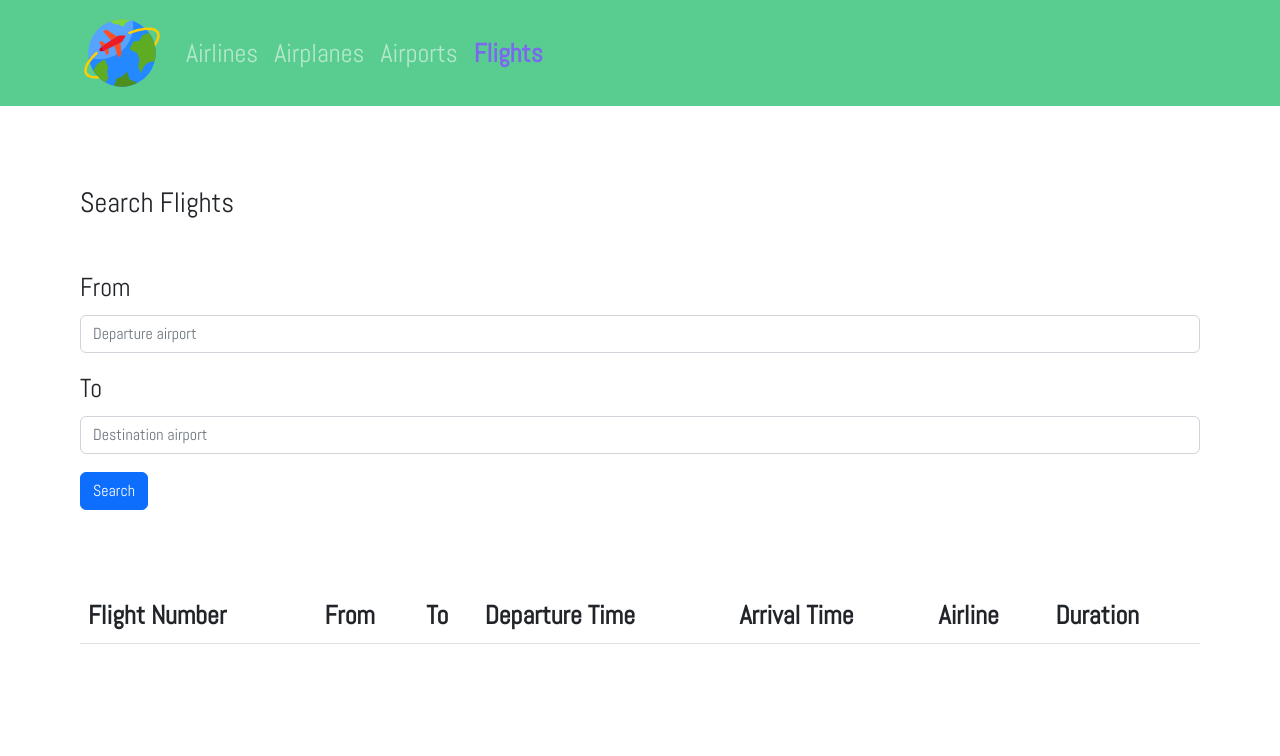
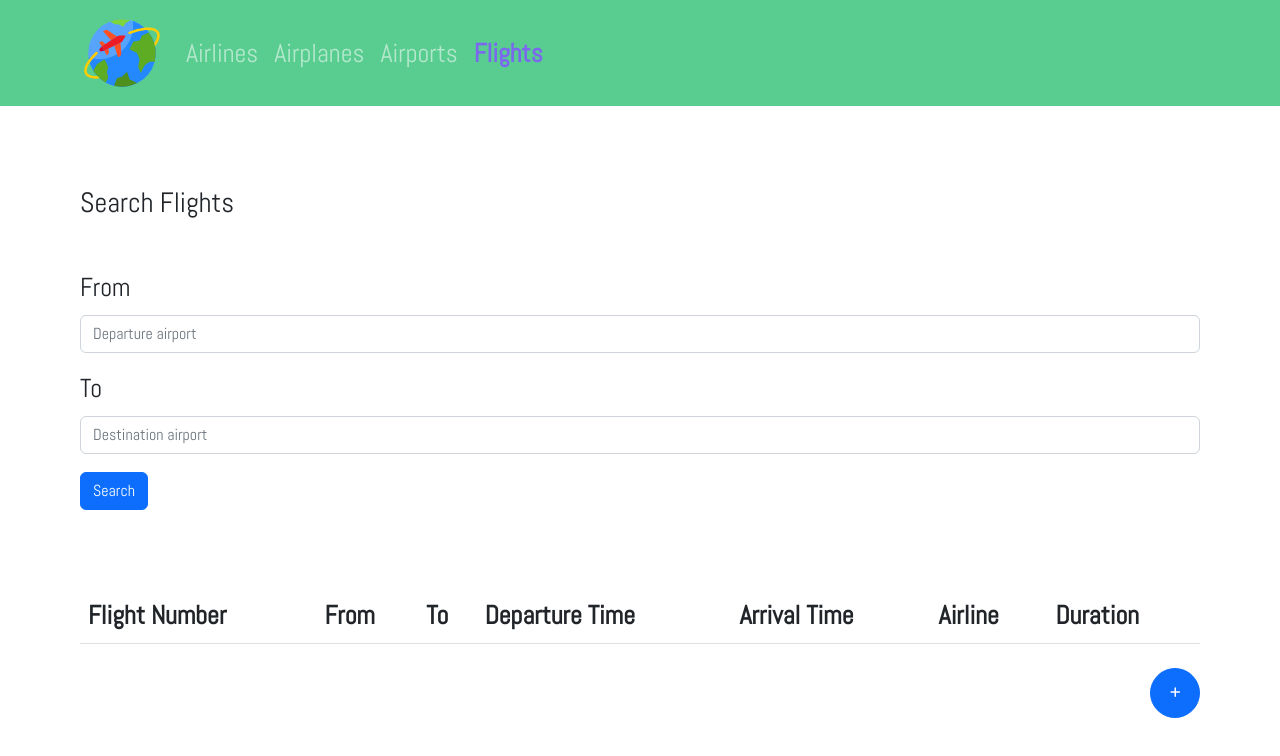
Before and after one commit to RaulPalade/aviation-frontend, a React (Create React App) app: page /flights in a window 1280 px wide. Shown: the top 756 px of the page. Built offline with nearby package versions, Linux system fonts and the light colour scheme.

Commit message:
Add element button for each page

```diff
--- a/package.json
+++ b/package.json
@@ -3,10 +3,15 @@
   "version": "0.1.0",
   "private": true,
   "dependencies": {
+    "@fortawesome/fontawesome-svg-core": "^6.2.1",
+    "@fortawesome/free-regular-svg-icons": "^6.2.1",
+    "@fortawesome/free-solid-svg-icons": "^6.2.1",
+    "@fortawesome/react-fontawesome": "^0.2.0",
     "@testing-library/jest-dom": "^5.16.5",
     "@testing-library/react": "^13.4.0",
     "@testing-library/user-event": "^13.5.0",
     "axios": "^1.1.3",
+    "babel-plugin-macros": "^3.1.0",
     "bootstrap": "^5.2.2",
     "particles.js": "^2.0.0",
     "react": "^18.2.0",
--- a/src/App.js
+++ b/src/App.js
@@ -5,6 +5,12 @@ import Airplanes from "./pages/Airplanes";
 import Airports from "./pages/Airports";
 import Flights from "./pages/Flights";
 import NavbarApp from "./components/NavbarApp";
+
+import AddAirline from "./pages/AddAirline";
+import AddAirplane from "./pages/AddAirplane";
+import AddAirport from "./pages/AddAirport";
+import AddFlight from "./pages/AddFlight";
+
 import { ToastContainer } from "react-toastify";
 import "react-toastify/dist/ReactToastify.css";
 import "bootstrap/dist/css/bootstrap.min.css";
@@ -20,6 +26,10 @@ function App() {
           <Route path="/airplanes" element={<Airplanes />} />
           <Route path="/airports" element={<Airports />} />
           <Route path="/flights" element={<Flights />} />
+          <Route path="/addAirline" element={<AddAirline />} />
+          <Route path="/addAirplane" element={<AddAirplane />} />
+          <Route path="/addAirport" element={<AddAirport />} />
+          <Route path="/addFlight" element={<AddFlight />} />
         </Routes>
       </Router>
       <ToastContainer autoClose={3000} />
--- a/src/index.css
+++ b/src/index.css
@@ -67,3 +67,12 @@ body {
 .pageContainer {
   margin: 5rem;
 }
+
+.btn-circle.btn-xl {
+  width: 50px;
+  height: 50px;
+  padding: 10px 16px;
+  border-radius: 35px;
+  font-size: 12px;
+  text-align: center;
+}
--- /dev/null
+++ b/src/pages/AddAirline.jsx
@@ -0,0 +1,5 @@
+function AddAirline() {
+  return <div>AddAirline</div>;
+}
+
+export default AddAirline;
--- /dev/null
+++ b/src/pages/AddAirplane.jsx
@@ -0,0 +1,5 @@
+function AddAirplane() {
+  return <div>AddAirplane</div>;
+}
+
+export default AddAirplane;
--- /dev/null
+++ b/src/pages/AddAirport.jsx
@@ -0,0 +1,5 @@
+function AddAirport() {
+  return <div>AddAirport</div>;
+}
+
+export default AddAirport;
--- /dev/null
+++ b/src/pages/AddFlight.jsx
@@ -0,0 +1,5 @@
+function AddFlight() {
+  return <div>AddFlight</div>;
+}
+
+export default AddFlight;
--- a/src/pages/Airlines.jsx
+++ b/src/pages/Airlines.jsx
@@ -1,12 +1,18 @@
 import { useEffect, useState } from "react";
+import { useNavigate } from "react-router-dom";
 import axios from "axios";
 import { toast } from "react-toastify";
 import Table from "react-bootstrap/Table";
 import Spinner from "../components/Spinner";
+import Button from "react-bootstrap/Button";
+import { FontAwesomeIcon } from "@fortawesome/react-fontawesome";
+import { faPlus } from "@fortawesome/free-solid-svg-icons";
 
 function Airlines() {
   const [airlines, setAirlines] = useState(null);
   const [loading, setLoading] = useState(true);
+
+  const navigate = useNavigate();
 
   useEffect(() => {
     const getAirlines = async () => {
@@ -29,6 +35,7 @@ function Airlines() {
   }
 
   return (
+    <main>
       <div className="pageContainer">
         <br />
         <Table striped>
@@ -57,7 +64,14 @@ function Airlines() {
             })}
           </tbody>
         </Table>
+        <Button
+          variant="primary"
+          className="btn-circle btn-xl float-end mt-2"
+          onClick={() => navigate("/addAirline")}>
+          <FontAwesomeIcon icon={faPlus} />
+        </Button>
       </div>
+    </main>
   );
 }
 
--- a/src/pages/Airplanes.jsx
+++ b/src/pages/Airplanes.jsx
@@ -1,15 +1,21 @@
 import { useEffect, useState } from "react";
+import { useNavigate } from "react-router-dom";
 import axios from "axios";
 import { toast } from "react-toastify";
 import Spinner from "../components/Spinner";
 import Table from "react-bootstrap/Table";
 import Tab from "react-bootstrap/Tab";
 import Tabs from "react-bootstrap/Tabs";
+import Button from "react-bootstrap/Button";
+import { FontAwesomeIcon } from "@fortawesome/react-fontawesome";
+import { faPlus } from "@fortawesome/free-solid-svg-icons";
 
 function Airplanes() {
   const [airplanes, setAirplanes] = useState(null);
   const [constructors, setConstructors] = useState(null);
   const [loading, setLoading] = useState(true);
+
+  const navigate = useNavigate();
 
   useEffect(() => {
     const getAirplanes = async () => {
@@ -71,6 +77,12 @@ function Airplanes() {
           );
         })}
       </Tabs>
+      <Button
+        variant="primary"
+        className="btn-circle btn-xl float-end mt-2"
+        onClick={() => navigate("/addAirplane")}>
+        <FontAwesomeIcon icon={faPlus} />
+      </Button>
     </div>
   );
 }
--- a/src/pages/Airports.jsx
+++ b/src/pages/Airports.jsx
@@ -1,9 +1,13 @@
 import { useEffect, useState } from "react";
+import { useNavigate } from "react-router-dom";
 import axios from "axios";
 import { toast } from "react-toastify";
 import Spinner from "../components/Spinner";
 import Table from "react-bootstrap/Table";
 import Form from "react-bootstrap/Form";
+import Button from "react-bootstrap/Button";
+import { FontAwesomeIcon } from "@fortawesome/react-fontawesome";
+import { faPlus } from "@fortawesome/free-solid-svg-icons";
 
 function Airports() {
   // eslint-disable-next-line
@@ -11,6 +15,8 @@ function Airports() {
   const [stateSelectedAirports, setStateSelectedAirports] = useState(null);
   const [states, setStates] = useState(null);
   const [loading, setLoading] = useState(true);
+
+  const navigate = useNavigate();
 
   useEffect(() => {
     const getAirports = async () => {
@@ -95,6 +101,12 @@ function Airports() {
           })}
         </tbody>
       </Table>
+      <Button
+        variant="primary"
+        className="btn-circle btn-xl float-end mt-2"
+        onClick={() => navigate("/addAirport")}>
+        <FontAwesomeIcon icon={faPlus} />
+      </Button>
     </div>
   );
 }
--- a/src/pages/Flights.jsx
+++ b/src/pages/Flights.jsx
@@ -1,14 +1,19 @@
 import { useState } from "react";
+import { useNavigate } from "react-router-dom";
 import axios from "axios";
 import { toast } from "react-toastify";
 import Button from "react-bootstrap/Button";
 import Form from "react-bootstrap/Form";
 import Table from "react-bootstrap/Table";
+import { FontAwesomeIcon } from "@fortawesome/react-fontawesome";
+import { faPlus } from "@fortawesome/free-solid-svg-icons";
 
 function Flights() {
   const [flights, setFlights] = useState(null);
   const [formData, setFormData] = useState({ from: "", to: "" });
   const { from, to } = formData;
+
+  const navigate = useNavigate();
 
   const searchFlights = async (e) => {
     e.preventDefault();
@@ -121,6 +126,12 @@ function Flights() {
           })}
         </tbody>
       </Table>
+      <Button
+        variant="primary"
+        className="btn-circle btn-xl float-end mt-2"
+        onClick={() => navigate("/addFlight")}>
+        <FontAwesomeIcon icon={faPlus} />
+      </Button>
     </div>
   );
 }
```
Also changed, not shown: 1 other file (tests, documents, lock files or other folders). Lines whose indentation alone changed are shown as unchanged.
